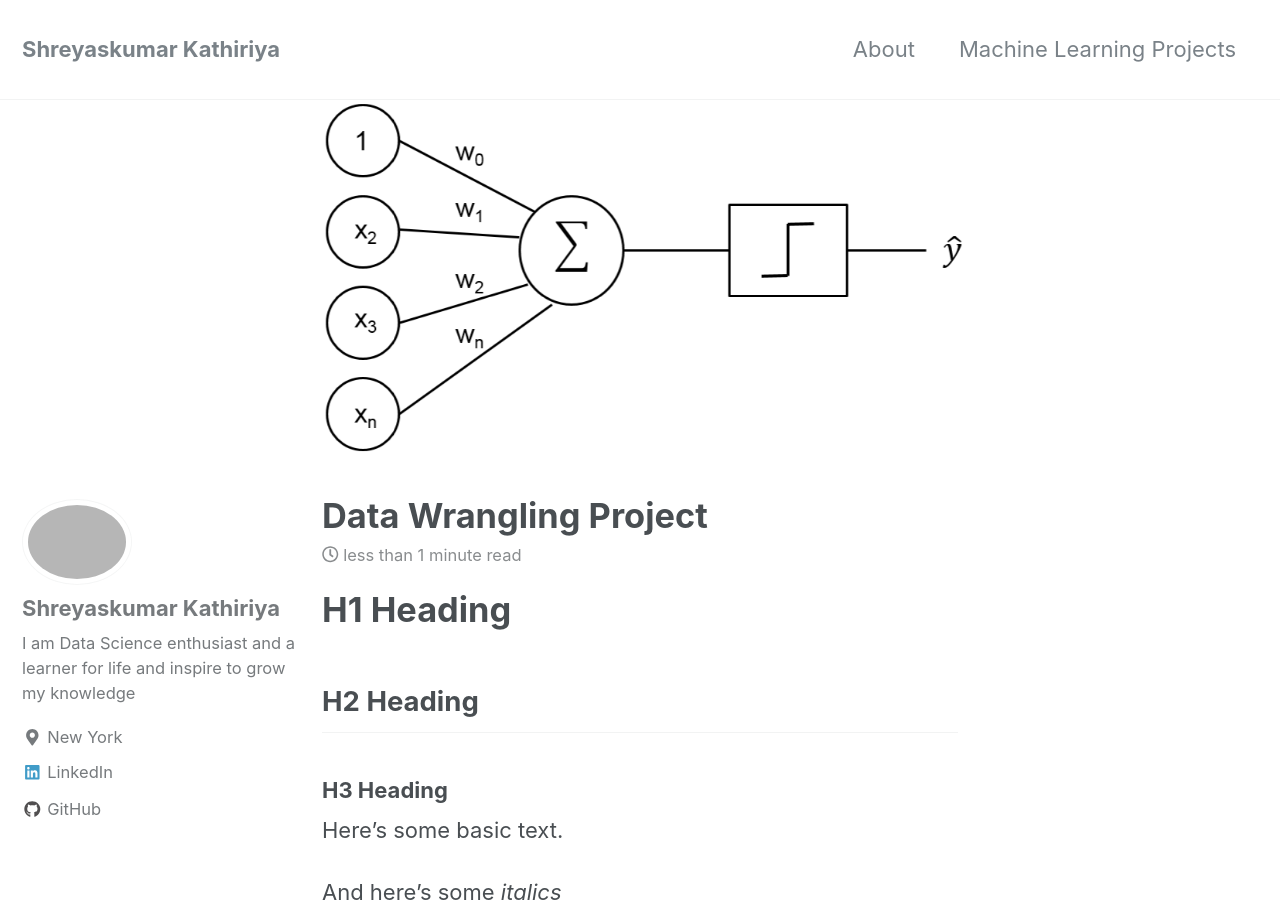
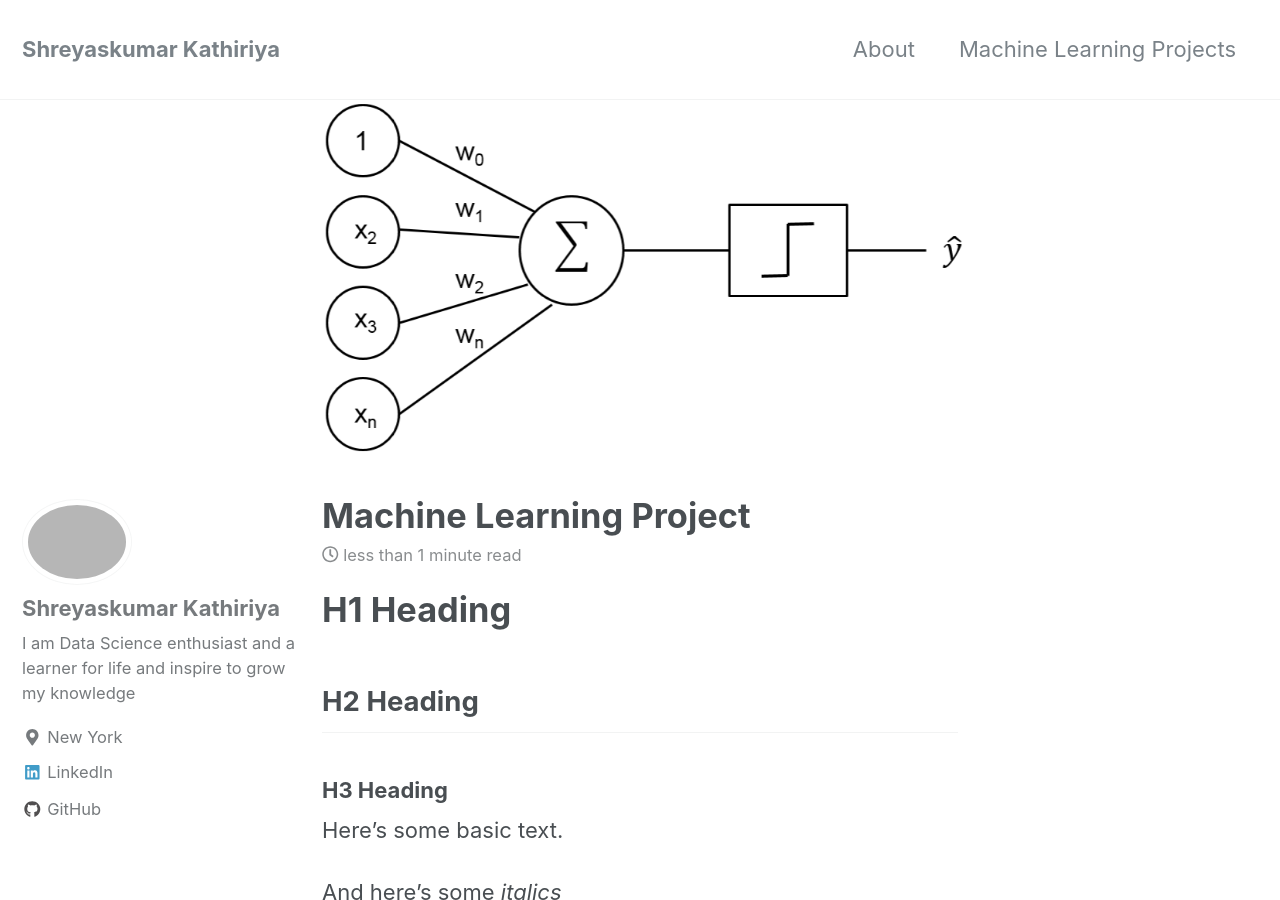
Before and after one commit to Shreyash1811/Shreyash1811.github.io, a Jekyll site: the page built from _posts/2018-01-28-perceptron.md, in a window 1280 px wide and 900 px high. Built offline with Jekyll 4.4.1, drawn with Linux system fonts in a browser that asks for light colours; nearby versions of some CDN libraries; formulas are drawn with MathJax 3; some of the changed text lies outside the part shown.

Commit message:
minute changes

```diff
--- a/_posts/2018-01-28-perceptron.md
+++ b/_posts/2018-01-28-perceptron.md
@@ -1,5 +1,5 @@
 ---
-title: "Data Wrangling Project"
+title: "Machine Learning Project"
 date: 2018-01-28
 tags: [data wrangling, data science, messy data]
 header:
```
